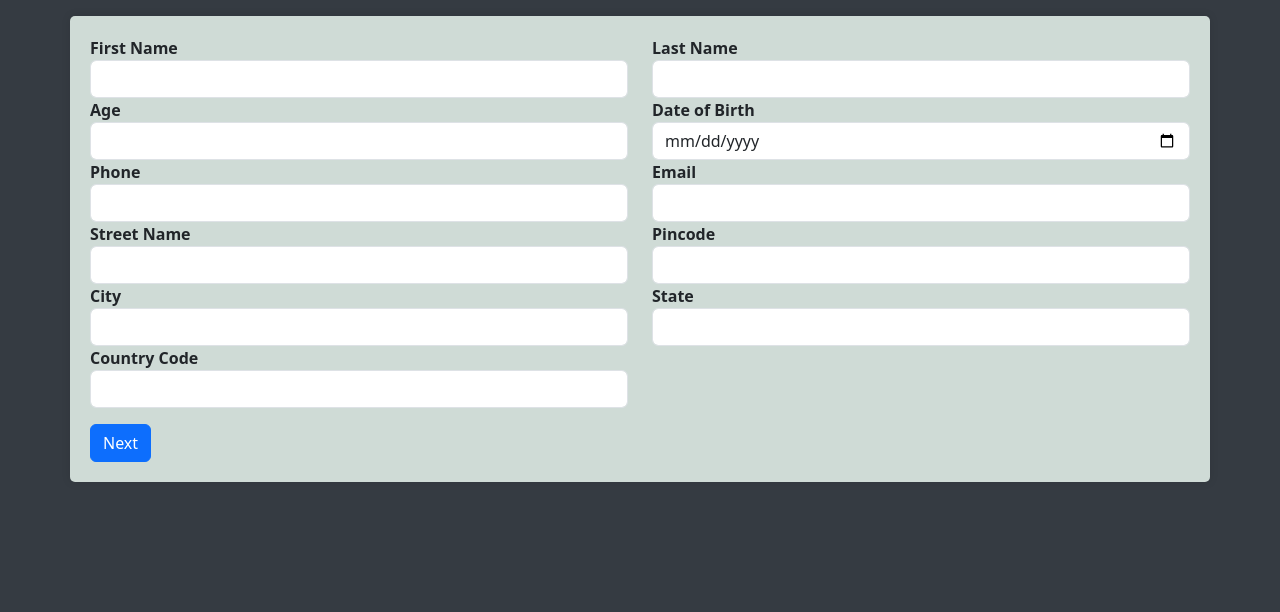
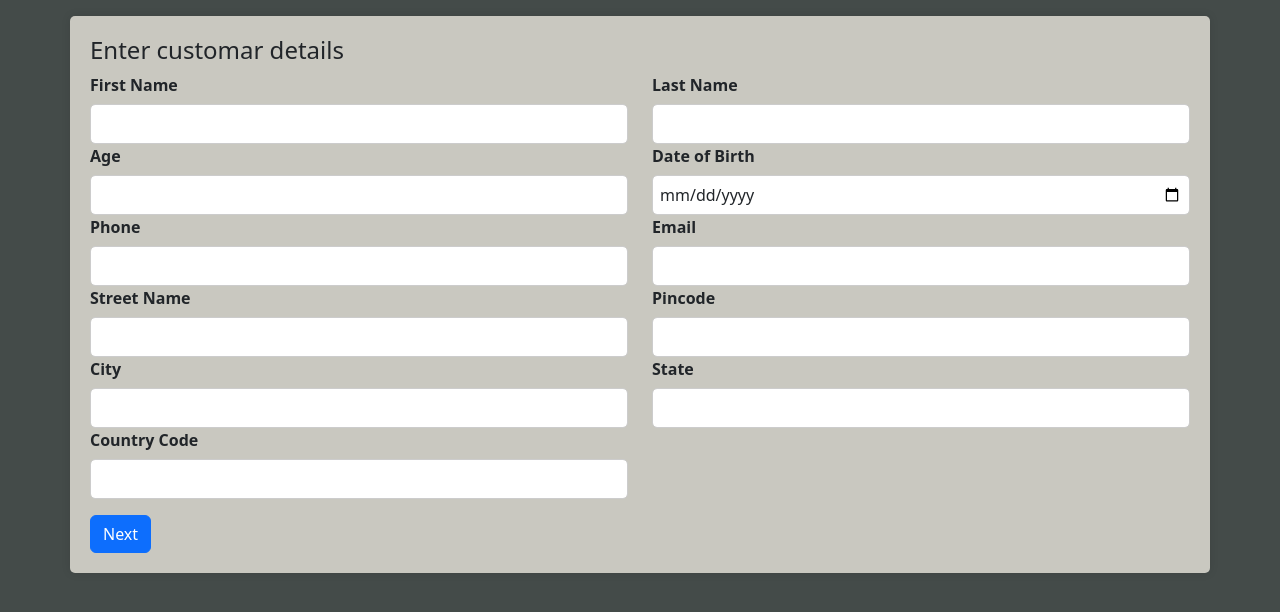
Before and after one commit to kartickchandramanna/kartick_task, a Django app: page /multi-step-form/ in a window 1280 px wide. Shown: the top 612 px of the page. Run offline with Django 4.2, Linux system fonts and the light colour scheme; some libraries are stand-ins or nearby versions.

Commit message:
design modified

```diff
--- a/registration/forms.py
+++ b/registration/forms.py
@@ -3,21 +3,25 @@ from .models import Customer, Car, Address
 
 
 MODEL_CHOICES = (
+        ('', 'Select a model'),
         ('model1', 'Model 1'),
         ('model2', 'Model 2'),
         ('model3', 'Model 3'),
     )
+
 MANUFACTURER_CHOICES = (
+        ('', 'Select a manufacturer'),
         ('manufacturer1', 'Manufacturer 1'),
         ('manufacturer2', 'Manufacturer 2'),
         ('manufacturer3', 'Manufacturer 3'),
     )
+
 COLOR_CHOICES = (
+        ('', 'Select a color'),
         ('color1', 'Color 1'),
         ('color2', 'Color 2'),
         ('color3', 'Color 3'),
     )
-
 
 class AddressForm(forms.ModelForm):
     class Meta:
@@ -45,24 +49,11 @@ class CustomerForm(forms.ModelForm):
         }
 
 class CarForm(forms.ModelForm):
+    model_name = forms.ChoiceField(choices=MODEL_CHOICES, widget=forms.Select(attrs={'class': 'form-control'}))
+    manufacturing_date = forms.DateTimeField(widget=forms.DateTimeInput(attrs={'type': 'datetime-local', 'class': 'form-control'}))
+    manufacturer = forms.ChoiceField(choices=MANUFACTURER_CHOICES, widget=forms.Select(attrs={'class': 'form-control'}))
+    color = forms.ChoiceField(choices=COLOR_CHOICES, widget=forms.Select(attrs={'class': 'form-control'}))
+
     class Meta:
         model = Car
-        fields = ['model_name','manufacturing_date','manufacturer','color']
-        widgets = {
-            'model_name': forms.Select(choices=MODEL_CHOICES, attrs={'class':'form-control'}),
-            'manufacturing_date': forms.DateTimeInput(attrs={'type': 'datetime-local', 'class':'form-control'}),
-            'manufacturer': forms.Select(choices=MANUFACTURER_CHOICES, attrs={'class':'form-control'}),
-            'color': forms.Select(choices=COLOR_CHOICES, attrs={'class':'form-control'}),
-        }
-
-
-# class StudentRegistration(forms.ModelForm):
-
-#     class Meta:
-#         model = User
-#         fields = ['name','email','password']
-#         widgets={
-#             'name':forms.TextInput(attrs={'class':'form-control','id':'my_fucking'}),
-#             'email':forms.EmailInput(attrs={'class':'form-control'}),
-#             'password':forms.PasswordInput(attrs={'class':'form-control'}),
-#         }
+        fields = ['model_name', 'manufacturing_date', 'manufacturer', 'color']
--- a/registration/models.py
+++ b/registration/models.py
@@ -7,7 +7,6 @@ class Address(models.Model):
     city = models.CharField(max_length=20)
     state = models.CharField(max_length=20)
     country_code = models.CharField(max_length=2)
-
 
 class Customer(models.Model):
     first_name = models.CharField(max_length=50)
@@ -19,23 +18,7 @@ class Customer(models.Model):
     email = models.EmailField()
 
 class Car(models.Model):
-    MODEL_CHOICES = (
-        ('model1', 'Model 1'),
-        ('model2', 'Model 2'),
-        ('model3', 'Model 3'),
-    )
-    MANUFACTURER_CHOICES = (
-        ('manufacturer1', 'Manufacturer 1'),
-        ('manufacturer2', 'Manufacturer 2'),
-        ('manufacturer3', 'Manufacturer 3'),
-    )
-    COLOR_CHOICES = (
-        ('color1', 'Color 1'),
-        ('color2', 'Color 2'),
-        ('color3', 'Color 3'),
-    )
-
-    model_name = models.CharField(max_length=20, choices=MODEL_CHOICES)
+    model_name = models.CharField(max_length=20)
     manufacturing_date = models.DateTimeField()
-    manufacturer = models.CharField(max_length=20, choices=MANUFACTURER_CHOICES)
-    color = models.CharField(max_length=20, choices=COLOR_CHOICES)
+    manufacturer = models.CharField(max_length=20)
+    color = models.CharField(max_length=20)
--- /dev/null
+++ b/registration/static/css/multistep_form.css
@@ -0,0 +1,36 @@
+body {
+    background-color: #444b49;
+  }
+
+  .container {
+    background-color: #c9c8c0;
+    padding: 20px;
+    border-radius: 5px;
+    box-shadow: 0px 0px 10px rgba(0, 0, 0, 0.1);
+  }
+
+  .form-group label {
+    font-weight: bold;
+    margin-bottom: 7px;
+  }
+
+  .form-group input,
+  .form-group select {
+    padding: 7px;
+    border-radius: 5px;
+    border: 1px solid #ccc;
+    width: 100%;
+  }
+
+  .error {
+    color: red;
+    font-size: small;
+  }
+
+  .btn {
+    margin-top: 10px;
+  }
+
+  #step2 {
+    display: none;
+  }
--- a/registration/templates/multistep_form.html
+++ b/registration/templates/multistep_form.html
@@ -9,35 +9,8 @@
   <title>Document</title>
   <link href="https://cdn.jsdelivr.net/npm/bootstrap@5.3.0-alpha3/dist/css/bootstrap.min.css" rel="stylesheet"
     integrity="sha384-KK94CHFLLe+nY2dmCWGMq91rCGa5gtU4mk92HdvYe+M/SXH301p5ILy+dN9+nJOZ" crossorigin="anonymous">
-  <style>
-    body {
-      background-color: #353b42;
-    }
+  <link rel="stylesheet" type="text/css" href="../static/css/multistep_form.css">
 
-    .container {
-      background-color: #cfdbd6;
-      padding: 20px;
-      border-radius: 5px;
-      box-shadow: 0px 0px 10px rgba(0, 0, 0, 0.1);
-    }
-
-    .form-group label {
-      font-weight: bold;
-    }
-
-    .error {
-      color: red;
-      font-size: small;
-    }
-
-    .btn {
-      margin-top: 10px;
-    }
-
-    #step2 {
-      display: none;
-    }
-  </style>
 </head>
 
 <body>
@@ -46,6 +19,7 @@
     {% csrf_token %}
     <div class="container mt-3">
       <div id="step1">
+        <h4>Enter customar details</h4>
         <div class="row">
           <div class="col-md-6">
             <div class="form-group">
@@ -135,6 +109,7 @@
         <button type="button" class="btn btn-primary next mt-3">Next</button>
       </div>
       <div id="step2">
+        <h4>Enter car details</h4>
         <div class="row">
           <div class="col-md-6">
             <div class="form-group">
```
Also changed, not shown: db.sqlite3.
